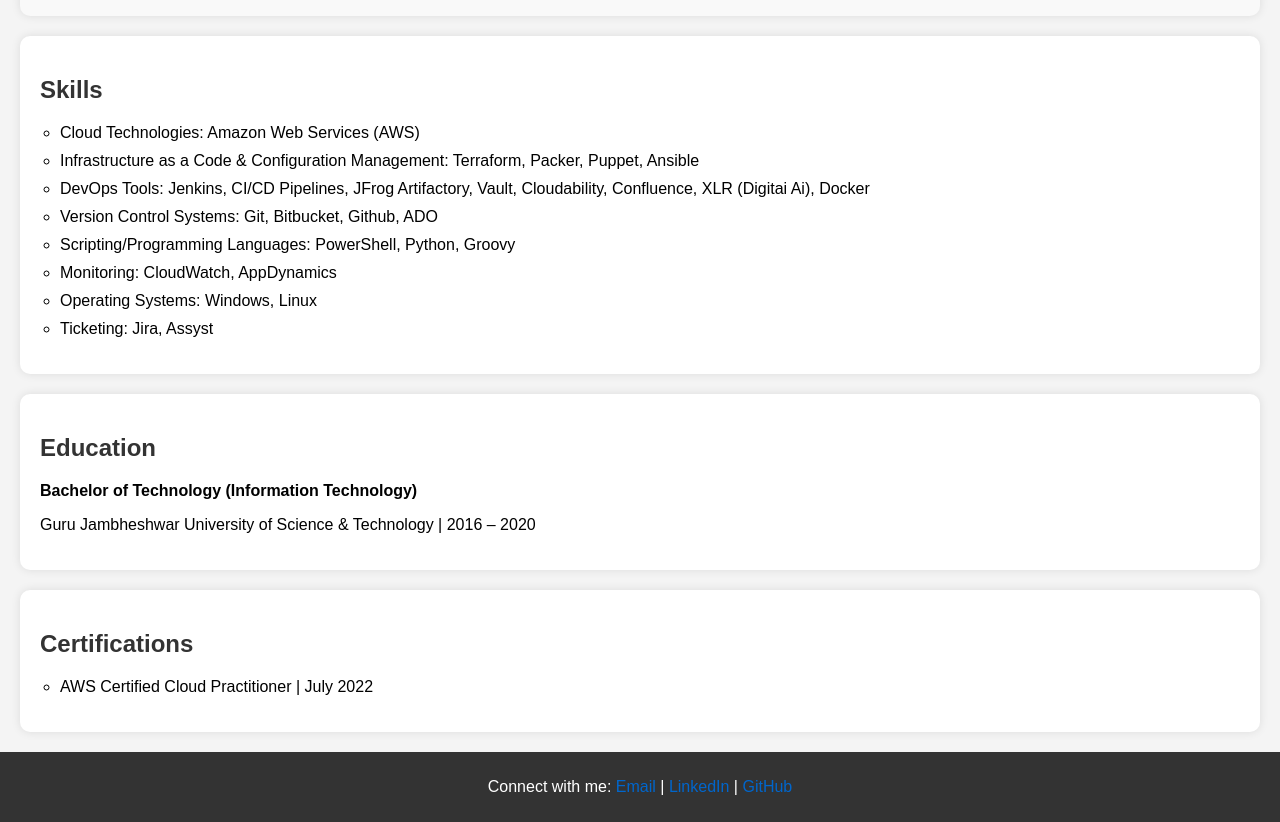
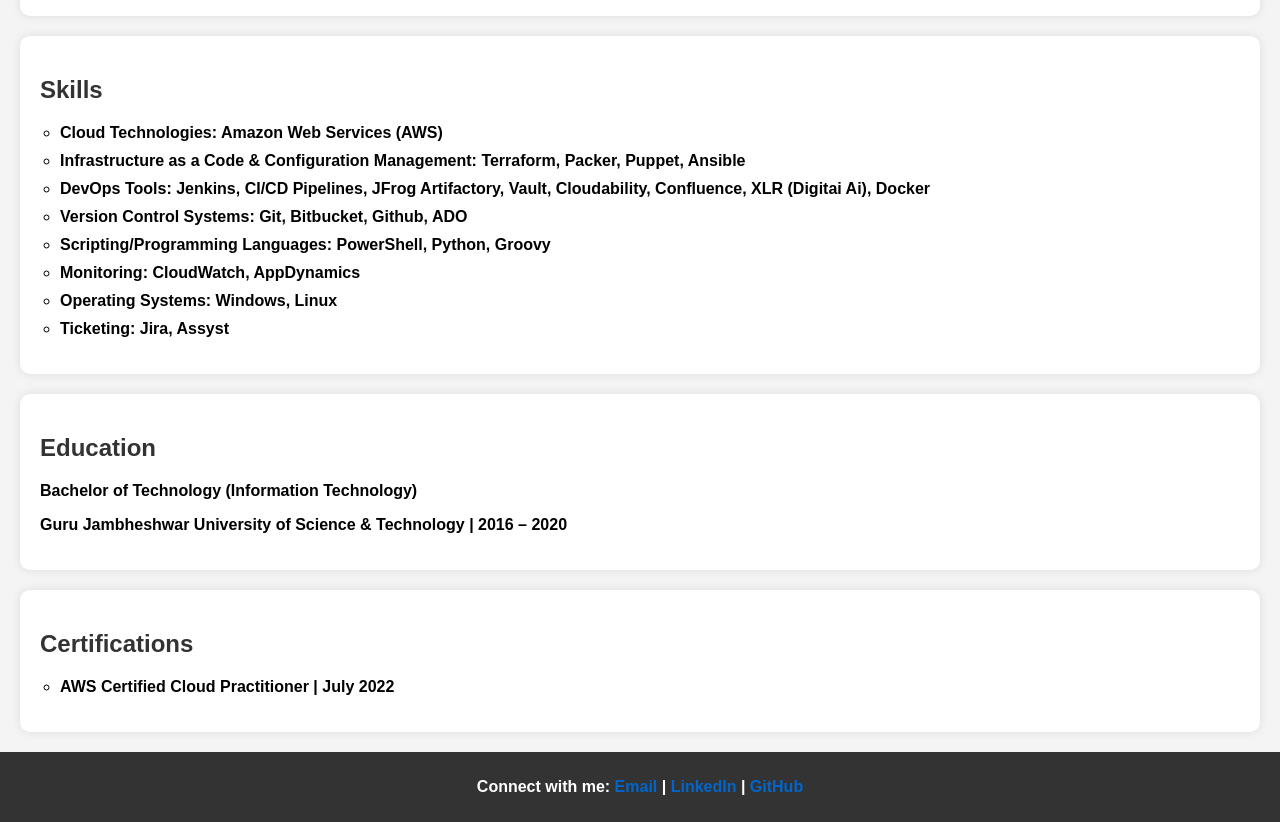
Before and after one commit to vineetranaji/vineetrana-profile.github.io, a plain HTML site: page index.html in a window 1280 px wide. Shown: the part 1500-2322 px from the top of the page. Drawn offline with Linux system fonts and the light colour scheme.

Commit message:
<strong> updated

```diff
--- a/index.html
+++ b/index.html
@@ -98,7 +98,7 @@
         </ul>
     </section>
 
-    <section style="margin: 20px; padding: 20px; background-color: #f9f9f9; border-radius: 10px; box-shadow: 0 0 10px rgba(0, 0, 0, 0.1);">
+    <section style="margin: 20px; padding: 20px; background-color: #ffffff; border-radius: 10px; box-shadow: 0 0 10px rgba(0, 0, 0, 0.1);">
     <h2 style="font-size: 1.5em;">Projects</h2>
     <ul style="list-style-type: circle; padding-left: 20px;">
         <li>Automated Backup for Disaster Recovery using AWS Backup Service.</li>
@@ -112,20 +112,20 @@
     <section>
         <h2 style="font-size: 1.5em;">Skills</h2>
         <ul style="list-style-type: circle; padding-left: 20px;">
-            <li>Cloud Technologies: Amazon Web Services (AWS)</li>
-            <li>Infrastructure as a Code & Configuration Management: Terraform, Packer, Puppet, Ansible</li>
-            <li>DevOps Tools: Jenkins, CI/CD Pipelines, JFrog Artifactory, Vault, Cloudability, Confluence, XLR (Digitai Ai), Docker</li>
-            <li>Version Control Systems: Git, Bitbucket, Github, ADO</li>
-            <li>Scripting/Programming Languages: PowerShell, Python, Groovy</li>
-            <li>Monitoring: CloudWatch, AppDynamics</li>
-            <li>Operating Systems: Windows, Linux</li>
-            <li>Ticketing: Jira, Assyst</li>
+            <li><strong>Cloud Technologies:<strong> Amazon Web Services (AWS)</li>
+            <li><strong>Infrastructure as a Code & Configuration Management:<strong> Terraform, Packer, Puppet, Ansible</li>
+            <li><strong>DevOps Tools:<strong> Jenkins, CI/CD Pipelines, JFrog Artifactory, Vault, Cloudability, Confluence, XLR (Digitai Ai), Docker</li>
+            <li><strong>Version Control Systems:<strong> Git, Bitbucket, Github, ADO</li>
+            <li><strong>Scripting/Programming Languages:<strong> PowerShell, Python, Groovy</li>
+            <li><strong>Monitoring:<strong> CloudWatch, AppDynamics</li>
+            <li><strong>Operating Systems:<strong> Windows, Linux</li>
+            <li><strong>Ticketing:<strong> Jira, Assyst</li>
         </ul>
     </section>
 
     <section>
         <h2 style="font-size: 1.5em;">Education</h2>
-        <p><strong>Bachelor of Technology (Information Technology)</strong></p>
+        <p>Bachelor of Technology (Information Technology)</p>
         <p>Guru Jambheshwar University of Science & Technology | 2016 – 2020</p>
     </section>
 
```
